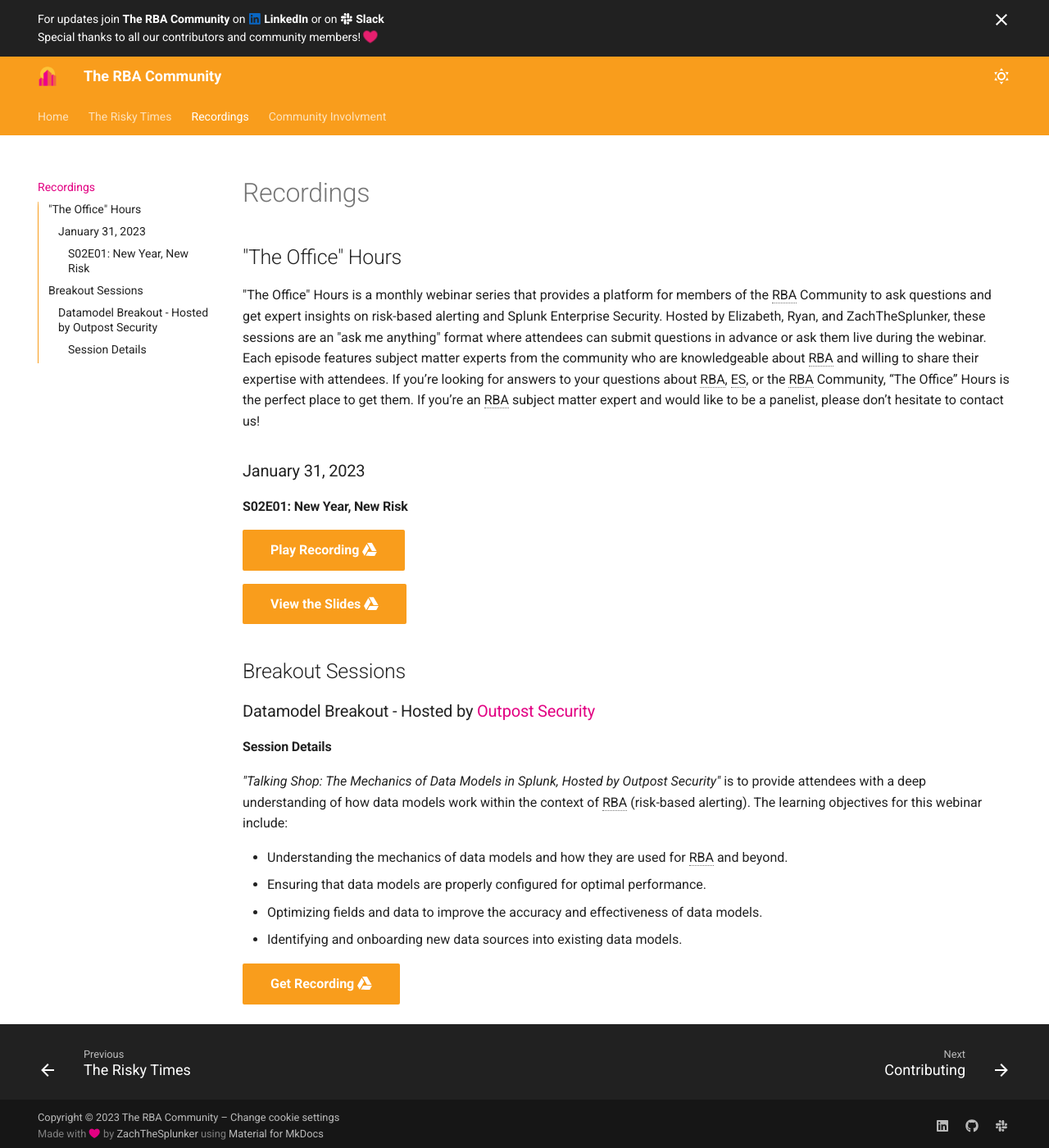
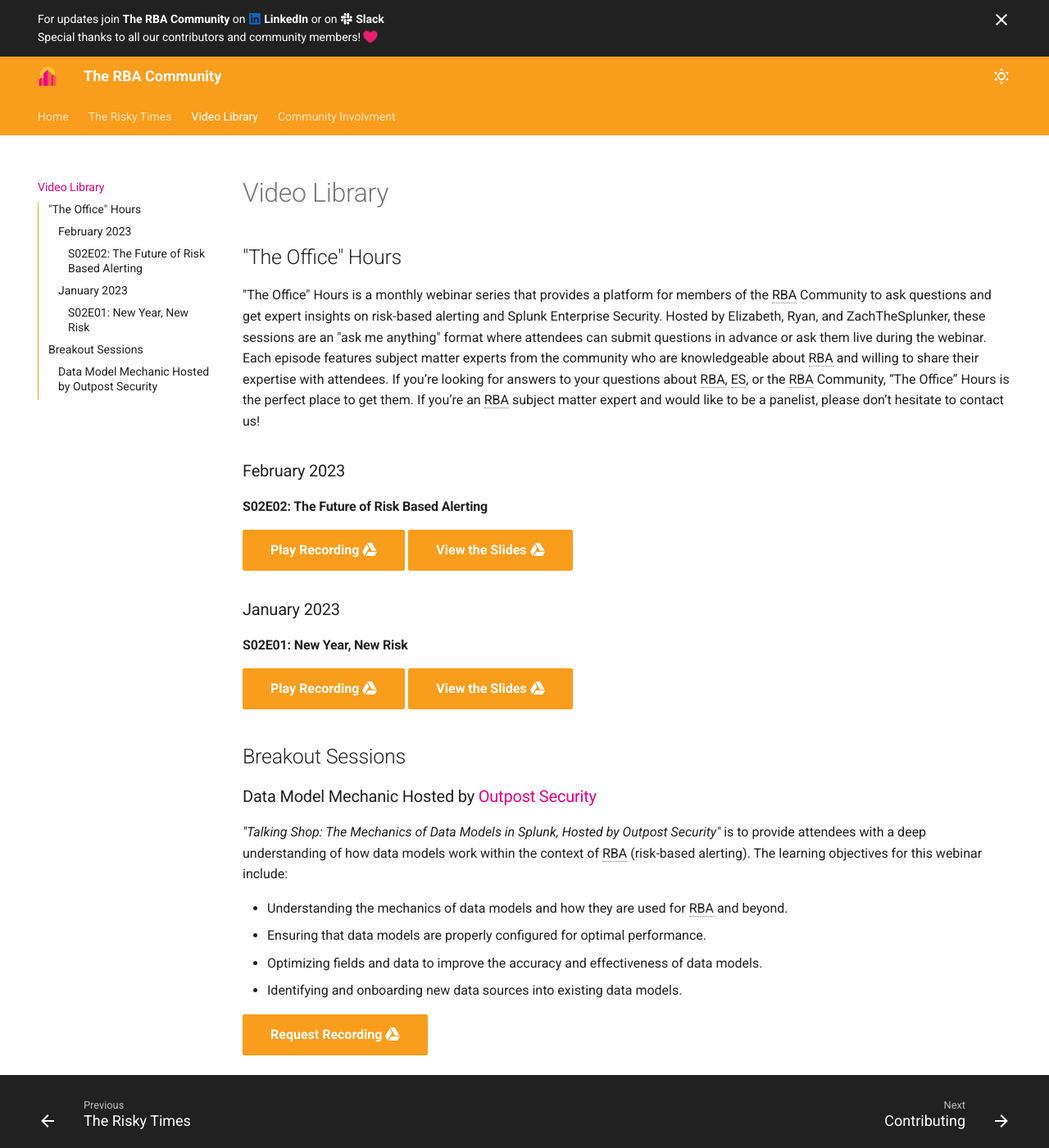
Before and after one commit to rba-community/rba-community, an MkDocs documentation site: the page built from docs/library/index.md, in a window 1280 px wide and 1400 px high. Shown: the whole window at 82% size. Built offline with MkDocs 1.6.1 and Material for MkDocs 9.7.7, drawn with Linux system fonts in a browser that asks for light colours.

Commit message:
added February content
Signed-off-by: Zachary Christensen <zchristensen@splunk.com>

```diff
--- a/docs/recordings/index.md
+++ b/docs/library/index.md
@@ -5,25 +5,29 @@
     - feedback
 ---
 
-# Recordings
+# Video Library
 
 ## "The Office" Hours
 
 "The Office" Hours is a monthly webinar series that provides a platform for members of the RBA Community to ask questions and get expert insights on risk-based alerting and Splunk Enterprise Security. Hosted by Elizabeth, Ryan, and ZachTheSplunker, these sessions are an "ask me anything" format where attendees can submit questions in advance or ask them live during the webinar. Each episode features subject matter experts from the community who are knowledgeable about RBA and willing to share their expertise with attendees. If you’re looking for answers to your questions about RBA, ES, or the RBA Community, “The Office” Hours is the perfect place to get them. If you’re an RBA subject matter expert and would like to be a panelist, please don’t hesitate to contact us!
 
-### January 31, 2023
+### February 2023
+
+#### S02E02: The Future of Risk Based Alerting
+
+[Play Recording :simple-googledrive:](https://drive.google.com/file/d/1kEjvd5YmTUwRdtuQYyrLfRr-FjjAHy_M/view?usp=share_link "The Office Hours Recording"){ .md-button .md-button--primary target="_blank" }
+[View the Slides :fontawesome-brands-google-drive:](https://docs.google.com/presentation/d/1T19qkZfouMs4ojl9FHQDYYIPxmIZTrKJ8GJE93NREd4/edit?usp=share_link "See Slide Deck"){ .md-button .md-button--primary target="_blank" }
+
+### January 2023
 
 #### S02E01: New Year, New Risk
 
 [Play Recording :simple-googledrive:](https://drive.google.com/file/d/1EQd3_q39E0cI9KH1QU1F_7MOLqtZmYgC/view "The Office Hours Recording"){ .md-button .md-button--primary target="_blank" }
-
 [View the Slides :fontawesome-brands-google-drive:](https://docs.google.com/presentation/d/1ekCK72UbBlW8HyTS0fgso5ZHU9F__6Q01LfwlxmpNwg/edit?usp=sharing "See Slide Deck"){ .md-button .md-button--primary target="_blank" }
 
 ## Breakout Sessions
 
-### Datamodel Breakout - Hosted by [Outpost Security](https://outpost-security.com/){ target="blank" }
-
-#### Session Details
+### Data Model Mechanic Hosted by [Outpost Security](https://outpost-security.com/){ target="blank" }
 
 _"Talking Shop: The Mechanics of Data Models in Splunk, Hosted by Outpost Security"_ is to provide attendees with a deep understanding of how data models work within the context of RBA (risk-based alerting). The learning objectives for this webinar include:
 
@@ -32,4 +36,4 @@
 - Optimizing fields and data to improve the accuracy and effectiveness of data models.
 - Identifying and onboarding new data sources into existing data models.
 
-[Get Recording :simple-googledrive:](https://docs.google.com/forms/d/e/1FAIpQLSf3iGzz_CDwRH7mDgG8nQec3bu620ocI2NA1XWbaAvdAG1LSw/viewform?usp=sf_link "Datamodel Breakout Recording"){ .md-button .md-button--primary target="_blank" }
+[Request Recording :simple-googledrive:](https://docs.google.com/forms/d/e/1FAIpQLSf3iGzz_CDwRH7mDgG8nQec3bu620ocI2NA1XWbaAvdAG1LSw/viewform?usp=sf_link "Data Model Mechanic Recording"){ .md-button .md-button--primary target="_blank" }
--- a/mkdocs.yml
+++ b/mkdocs.yml
@@ -148,7 +148,7 @@
 nav:
   - Home: index.md
   - The Risky Times: risky-times/index.md
-  - Recordings: recordings/index.md
+  - Video Library: library/index.md
   - Community Involvment:
       - Contributing: community/contribute.md
       - RBA Champions: community/rba-champions.md
```
Also changed, not shown: docs/index.md (+1 -1 lines).
